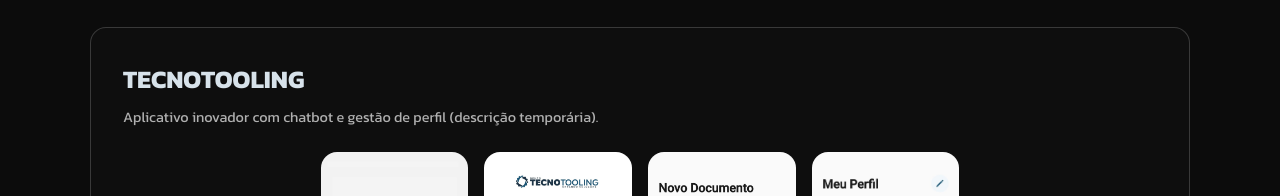
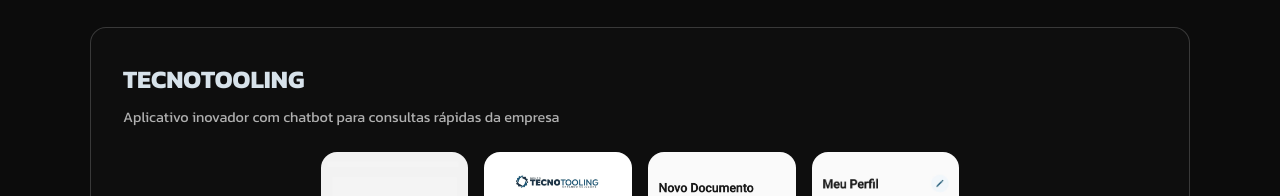
Before and after one commit to rogeriocaetanojr/portfolio-rogerio, a React (Vite) app: page / in a window 1280 px wide. Shown: the part 2961-3157 px from the top of the page. Built offline with nearby package versions, Linux system fonts and the light colour scheme.

Commit message:
chore: atualiza descricao dos projetos

```diff
--- a/src/components/Projects.jsx
+++ b/src/components/Projects.jsx
@@ -46,7 +46,7 @@
       <div style={{ width: '100%', marginTop: '2rem' }}>
         <ProjectCard
           nome="TECNOTOOLING"
-          descricao="Aplicativo inovador com chatbot e gestão de perfil (descrição temporária)."
+          descricao="Aplicativo inovador com chatbot para consultas rápidas da empresa"
           imagens={[
             imgTecnoLogin,
             imgTecnoChatbot,
```
